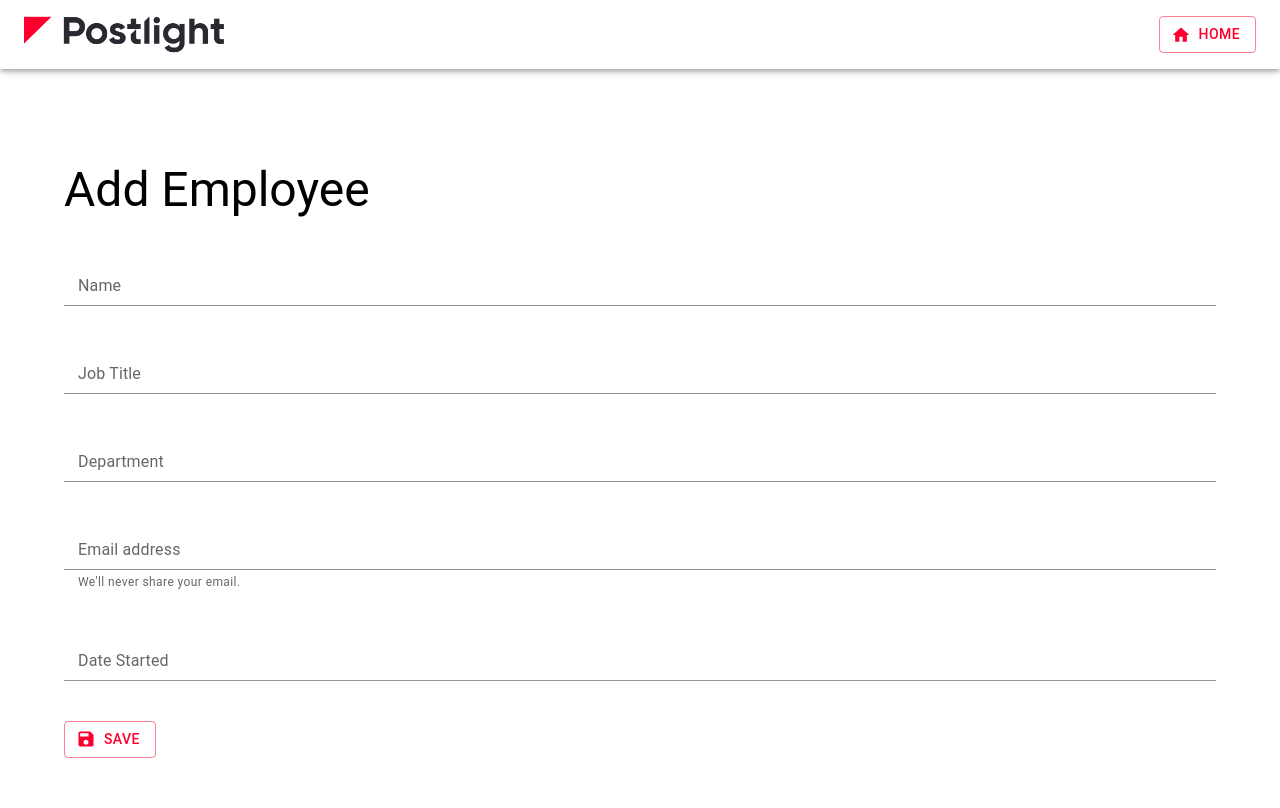
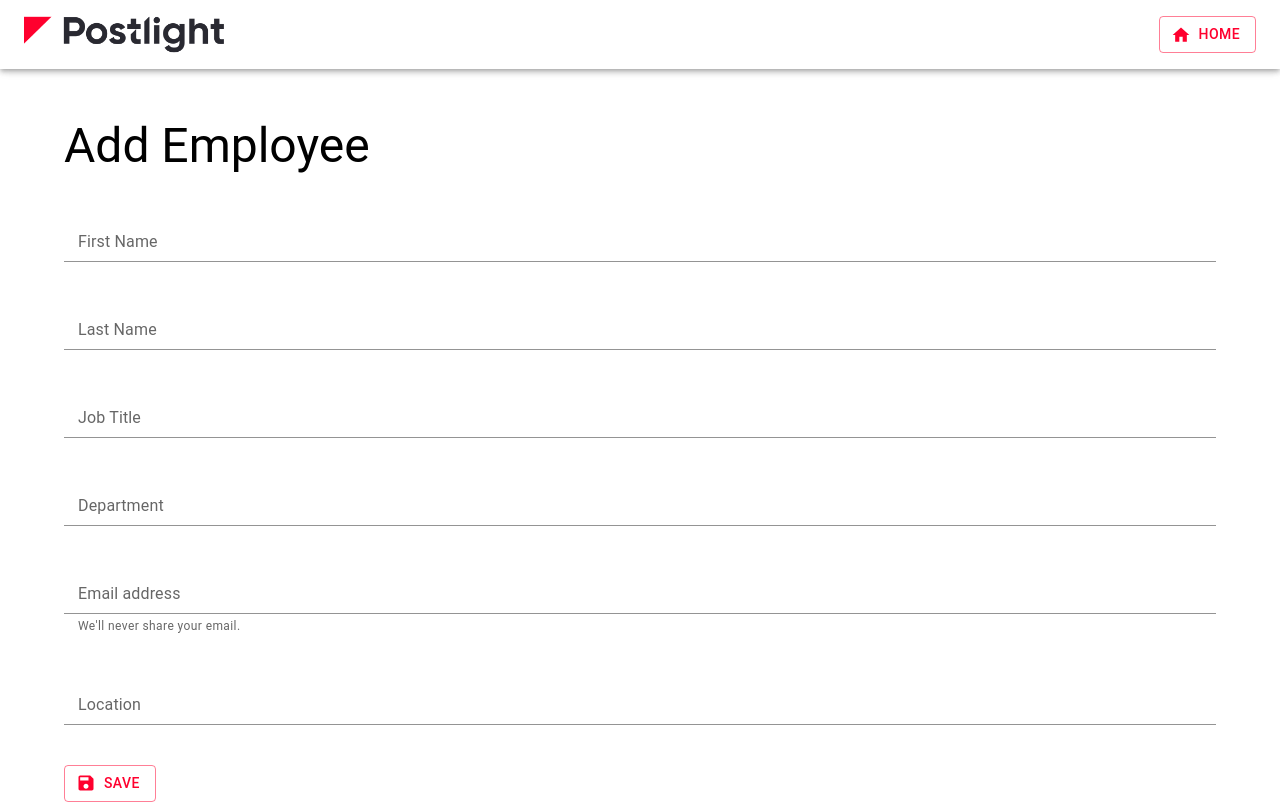
Before and after one commit to Theobasallaje/employee-directory, a React (Create React App) app in the folder client/: page /#/add in a window 1280 px wide. Built offline with nearby package versions, Linux system fonts and the light colour scheme.

Commit message:
Adding new employee - except image logic

```diff
--- a/client/src/Components/Forms/AddEmployee/AddEmployee.js
+++ b/client/src/Components/Forms/AddEmployee/AddEmployee.js
@@ -1,4 +1,4 @@
-import React, { useEffect } from "react";
+import React, { useEffect, useState } from "react";
 import { connect } from "react-redux";
 import {
   FormGroup,
@@ -25,14 +25,43 @@ const theme = createTheme({
 });
 
 function AddEmployee(props) {
+
+  const [employee, setEmployee] = useState({});
+
   useEffect(() => {
     props.handleNavButton('home')
   }, []);
 
+  const handleSave = (e) => {
+    console.log(employee);
+    fetch('/api/employees', {
+      method: 'POST', // or 'PUT'
+      headers: {
+        'Content-Type': 'application/json',
+      },
+      body: JSON.stringify(employee),
+    })
+      .then(response => response.json())
+      .then(data => {
+        console.log('Success:', data);
+      })
+      .catch((error) => {
+        console.error('Error:', error);
+      });
+  }
+
+  const handleChange = (e) => {
+    console.log(e.target.name);
+    setEmployee({
+      ...employee,
+      [e.target.name]: e.target.value,
+    })
+  }
+
   // const classes = useStyles();
   return (
     <ThemeProvider theme={theme}>
-      <AppBar navButton={'back'}/>
+      <AppBar navButton={'back'} />
       <Container
         sx={{
           display: "flex",
@@ -47,30 +76,33 @@ function AddEmployee(props) {
         </Typography>
         <FormGroup>
           <FormControl sx={{ marginBottom: 5 }}>
-            <InputLabel htmlFor="name">Name</InputLabel>
-            <Input id="name" />
+            <InputLabel htmlFor="firstName">First Name</InputLabel>
+            <Input id="firsName" name='firstName' onChange={handleChange} />
           </FormControl>
-
+          <FormControl sx={{ marginBottom: 5 }}>
+            <InputLabel htmlFor="lastName">Last Name</InputLabel>
+            <Input id="lastName" name='lastName' onChange={handleChange} />
+          </FormControl>
           <FormControl sx={{ marginBottom: 5 }}>
             <InputLabel htmlFor="title">Job Title</InputLabel>
-            <Input id="title" />
+            <Input id="title" name='title' onChange={handleChange} />
           </FormControl>
           <FormControl sx={{ marginBottom: 5 }}>
             <InputLabel htmlFor="department">Department</InputLabel>
-            <Input id="department" />
+            <Input id="department" name='department' onChange={handleChange} />
           </FormControl>
           <FormControl sx={{ marginBottom: 5 }}>
-            <InputLabel htmlFor="jobTitle">Email address</InputLabel>
-            <Input id="jobTitle" aria-describedby="my-helper-text" />
+            <InputLabel htmlFor="email">Email address</InputLabel>
+            <Input id="email" name='email' onChange={handleChange} aria-describedby="my-helper-text" />
             <FormHelperText id="my-helper-text">
               We'll never share your email.
             </FormHelperText>
           </FormControl>
           <FormControl sx={{ marginBottom: 5 }}>
-            <InputLabel htmlFor="dateStarted">Date Started</InputLabel>
-            <Input id="dateStarted" />
+            <InputLabel htmlFor="location">Location</InputLabel>
+            <Input id="location" name='location' onChange={handleChange} />
           </FormControl>
-          <SaveButton />
+          <SaveButton handleSave={handleSave} />
         </FormGroup>
       </Container>
     </ThemeProvider>
--- a/client/src/Components/Forms/SaveButton/SaveButton.js
+++ b/client/src/Components/Forms/SaveButton/SaveButton.js
@@ -34,14 +34,14 @@ const theme = createTheme({
 //   },
 // });
 
-export default function SaveButton() {
+export default function SaveButton(props) {
   // const classes = useStyles();
   return (
     <ThemeProvider theme={theme}>
       {/* <Box className={classes.root}> */}
       {/* <Box> */}
         <Stack direction="row" spacing={2}>
-          <Button variant="outlined" startIcon={<SaveIcon />}>
+          <Button onClick={props.handleSave} variant="outlined" startIcon={<SaveIcon />}>
             Save
           </Button>
         </Stack>
```
Also changed, not shown: 1 other file (tests, documents, lock files or other folders).
